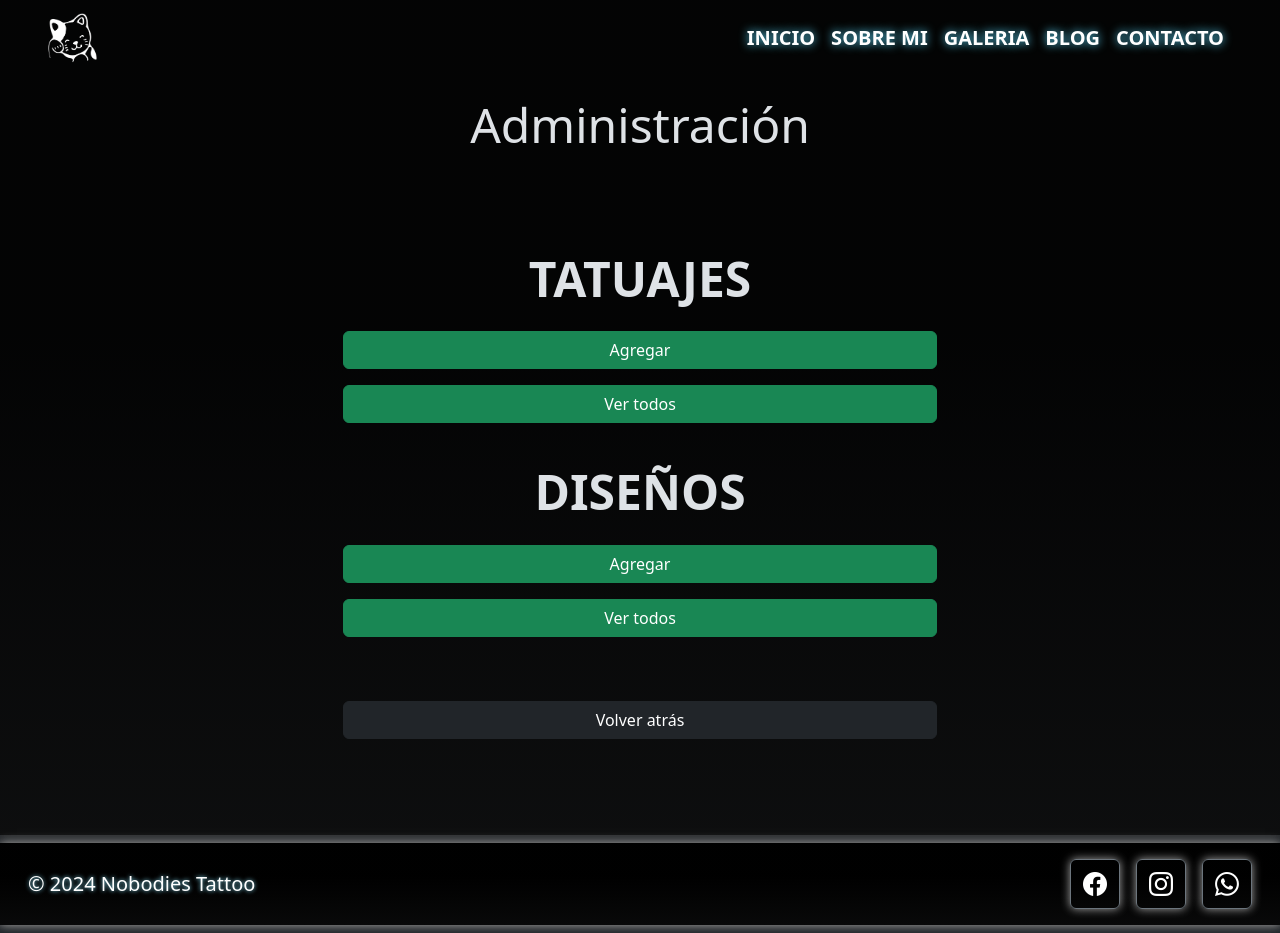
After one commit to MiguelRizzi/ink_portfolio, a Django app: page /management/ in a window 1280 px wide. The commit adds this page. Run offline with Django 5.2, Linux system fonts and the light colour scheme; some libraries are stand-ins or nearby versions.

Commit message:
Add portfolio:management view

```diff
--- a/project/apps/portfolio/urls.py
+++ b/project/apps/portfolio/urls.py
@@ -1,6 +1,8 @@
 from django.urls import path
 from django.views.generic import TemplateView
+from . import views
 
 urlpatterns = [
     path('', TemplateView.as_view(template_name='portfolio/index.html'), name='index'),
+    path('management/', views.PortfolioManagementView.as_view(), name='management'),
 ]
--- a/project/apps/portfolio/views.py
+++ b/project/apps/portfolio/views.py
@@ -1,3 +1,6 @@
 from django.shortcuts import render
+from django.views.generic import TemplateView
+from django.contrib.auth.mixins import LoginRequiredMixin
 
-# Create your views here.
+class PortfolioManagementView(TemplateView, LoginRequiredMixin):
+    template_name = "portfolio/management.html"
--- a/project/templates/components/navbar.html
+++ b/project/templates/components/navbar.html
@@ -33,18 +33,19 @@
                         {% endif %}
                     </a>
                     <ul class="dropdown-menu dropdown-menu-dark dropdown-menu-end" aria-labelledby="navbarDropdownMenuLink">
+                        <li><a class="dropdown-item" href="{% url 'portfolio:management' %}">Administrar sitio</a></li>
+                        <li><hr class="dropdown-divider"></li>
+                        <li><a class="dropdown-item" href="">Mensajes</a></li>
+                        <li><hr class="dropdown-divider"></li>
                         {% if not user.avatar %}
-                            <li><a class="dropdown-item" href="{% url 'users:avatar_create' %}">Cargar avatar</a></li>
+                        <li><a class="dropdown-item" href="{% url 'users:avatar_create' %}">Cargar avatar</a></li>
                         {% else %}
-                            <li><a class="dropdown-item" href="{% url 'users:avatar_detail' user.avatar.pk %}">Ver Avatar</a></li>
-                            <li><a class="dropdown-item" href="{% url 'users:avatar_update' user.avatar.pk %}">Actualizar Avatar</a></li>
-                            <li><a class="dropdown-item" href="{% url 'users:avatar_delete' user.avatar.pk %}">Eliminar Avatar</a></li>
-
+                        <li><a class="dropdown-item" href="{% url 'users:avatar_detail' user.avatar.pk %}">Ver Avatar</a></li>
+                        <li><a class="dropdown-item" href="{% url 'users:avatar_update' user.avatar.pk %}">Actualizar Avatar</a></li>
+                        <li><a class="dropdown-item" href="{% url 'users:avatar_delete' user.avatar.pk %}">Eliminar Avatar</a></li>
                         {% endif %}
                         <li><hr class="dropdown-divider"></li>
                         <li><a class="dropdown-item" href="{% url 'users:change_password' %}">Cambiar contraseña</a></li>
-                        <li><hr class="dropdown-divider"></li>
-                        <li><a class="dropdown-item" href="">Administrar sitio</a></li>
                         <li><hr class="dropdown-divider"></li>
                         <li>
                             <form action="{% url 'users:logout' %}" method="post">
--- /dev/null
+++ b/project/templates/portfolio/management.html
@@ -0,0 +1,28 @@
+{% extends 'base.html' %}
+
+
+{% block content %}
+    <section class="container-fluid p-md-5 p-2">
+        <h2 class="display-5 mb-4 mt-5">Administración</h2>
+
+        <div class="d-flex justify-content-center align-items-center">
+            <div class="col-md-9 col-lg-7 col-12 p-sm-5 p-4">
+                <div>
+                    <h2 class="fw-bolder display-5 my-4 revelar text-uppercase">Tatuajes</h3>
+                    <div class="d-grid gap-3 revelar izquierda">
+                        <a href="" class="btn btn-success">Agregar </a>
+                        <a href="" class="btn btn-success">Ver todos</a> <br>
+                    </div>
+
+                    <h2 class="fw-bolder display-5 mb-4 revelar text-uppercase">Diseños</h3>
+                    <div class="d-grid gap-3 revelar derecha">
+                        <a href="" class="btn btn-success">Agregar</a>
+                        <a href="" class="btn btn-success">Ver todos</a> <br>
+                    </div>
+                </div>
+                {% url 'portfolio:index' as url %}
+                {% include 'components/index_back.html' with link=url %}
+            </div>
+        </div>
+    </section>
+{% endblock content %}
```
